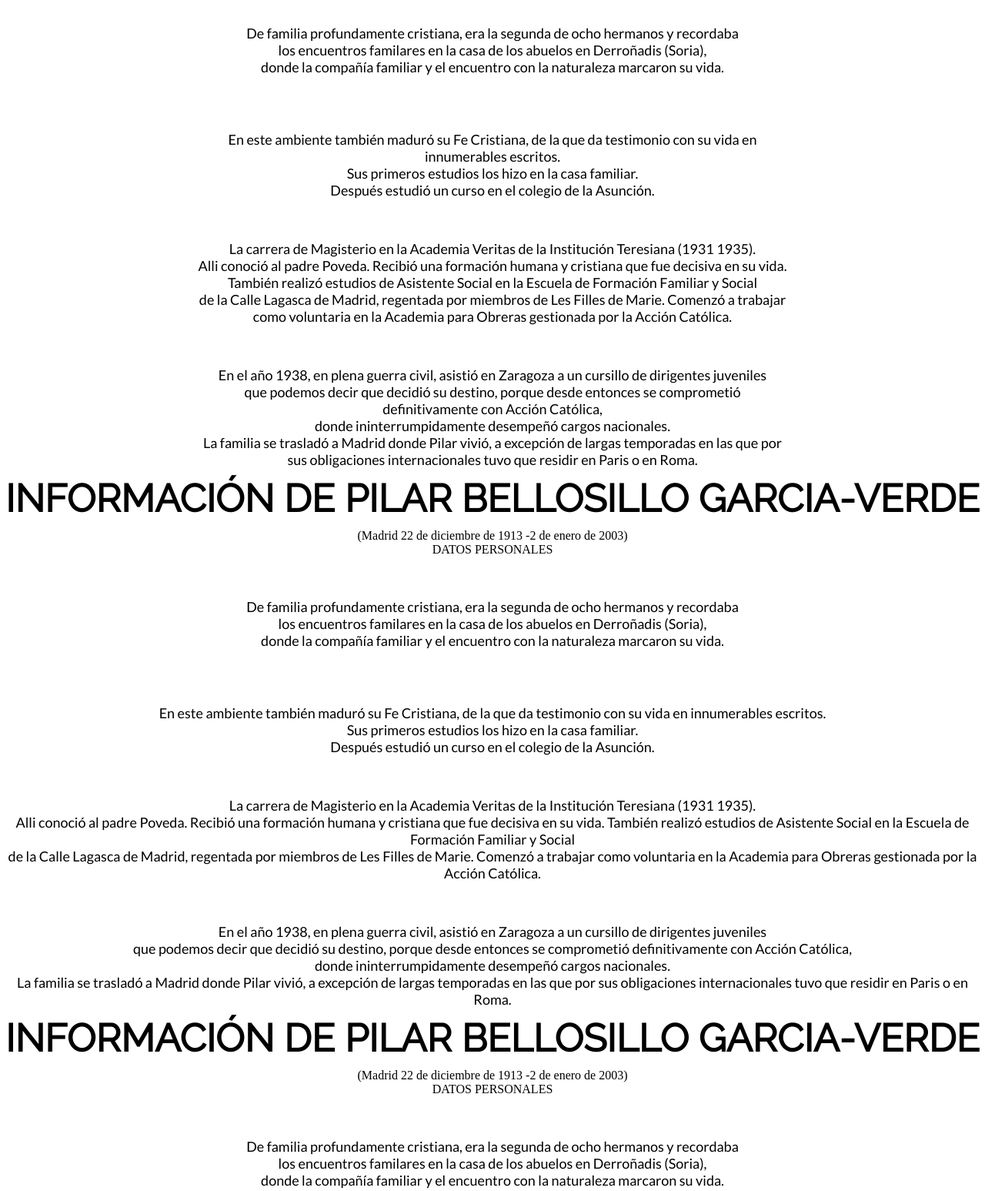
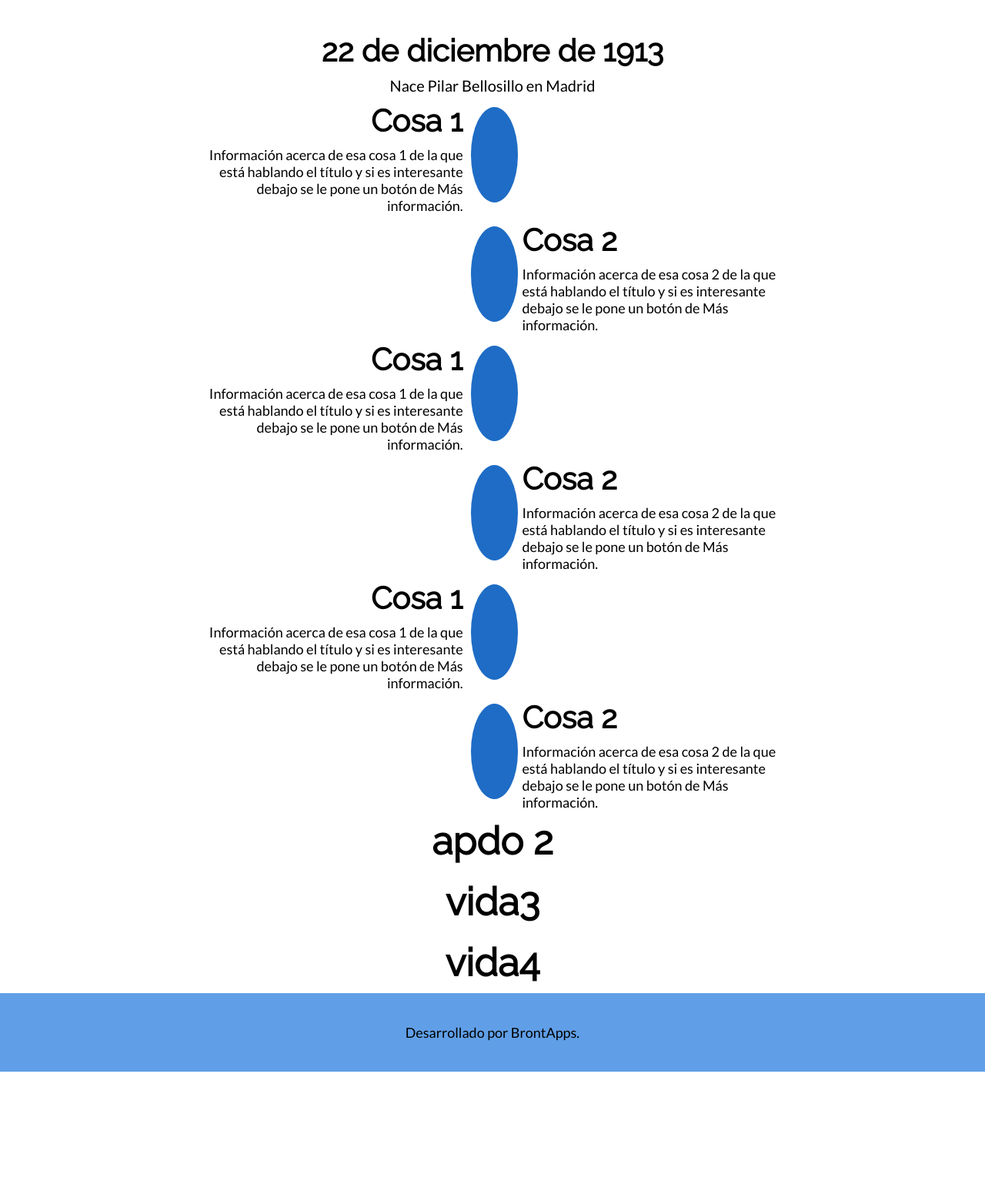
Before and after one commit to alexbertis/pilar-bellosillo, a plain HTML site: page pilarbellosillo/public/index.html in a window 1280 px wide. Shown: the part 1180-2727 px from the top of the page at 77% size. After the commit the page ends 2572 px from the top, so only its background shows below. Drawn offline with Linux system fonts and the light colour scheme.

Commit message:
Añadida plantilla timeline

```diff
--- a/pilarbellosillo/public/index.html
+++ b/pilarbellosillo/public/index.html
@@ -23,72 +23,54 @@
     <div class="main">
         <div id="vidaPre" style="height: 100px;"></div>
         <div id="vida">
-        <h4 style="font-size: 50px">INFORMACIÓN DE PILAR BELLOSILLO GARCIA-VERDE</h4>
-        (Madrid 22 de diciembre de 1913 -2 de enero de 2003)
-        <br>DATOS PERSONALES<br><br><br><br>
-        <p>De familia profundamente cristiana, era la segunda de ocho hermanos y recordaba<br>
-        los encuentros familares en la casa de los abuelos en Derroñadis (Soria), <br>donde la
-        compañía familiar y el encuentro con la naturaleza marcaron su vida.</p><br><br><br><br>
-        <p>En este ambiente también maduró su Fe Cristiana, de la que da testimonio con su vida en innumerables escritos.<br>
-        Sus primeros estudios los hizo en la casa familiar.<br> Después estudió un curso en el
-        colegio de la Asunción.</p><br><br><br>
-        <p>La carrera de Magisterio en la Academia Veritas de la Institución Teresiana (1931
-        1935). <br>Alli conoció al padre Poveda. Recibió una formación humana y cristiana que fue decisiva en su vida.
-        También realizó estudios de Asistente Social en la Escuela de Formación Familiar y Social<br> de la Calle Lagasca de Madrid, regentada por miembros de Les Filles de Marie.
-        Comenzó a trabajar como voluntaria en la Academia para Obreras gestionada por la Acción Católica.</p><br><br><br>
-        <p>En el año 1938, en plena guerra civil, asistió en Zaragoza a un cursillo de dirigentes juveniles<br> que podemos decir que decidió su destino, porque desde entonces se comprometió definitivamente con Acción Católica,<br> donde ininterrumpidamente desempeñó cargos nacionales.
-        <br>La familia se trasladó a Madrid donde Pilar vivió, a excepción de largas temporadas en las que por sus obligaciones internacionales tuvo que residir en Paris o en Roma.</p>
+            <h4 style="font-size: 50px">INFORMACIÓN DE PILAR BELLOSILLO GARCIA-VERDE</h4>
+            (Madrid 22 de diciembre de 1913 -2 de enero de 2003)
+            <br>DATOS PERSONALES<br><br><br><br>
+            <div class="crono">
+                <div class="cronoT" style="grid-row: 1">
+                    <h3>22 de diciembre de 1913</h3>
+                    <p style="font-size: 20px">Nace Pilar Bellosillo en Madrid</p>
+                </div>
+                <div class="cronoL" style="grid-row: 2">
+                    <h3>Cosa 1</h3>
+                    <p>Información acerca de esa cosa 1 de la que está hablando el título y si es interesante debajo se le pone un botón de Más información.</p>
+                </div>
+                <div class="cronoC circulo100"  style="grid-row: 2"></div>
+                <div class="cronoC circulo100"  style="grid-row: 3"></div>
+                <div class="cronoR"  style="grid-row: 3">
+                    <h3>Cosa 2</h3>
+                    <p>Información acerca de esa cosa 2 de la que está hablando el título y si es interesante debajo se le pone un botón de Más información.</p>
+                </div>
+                <div class="cronoL" style="grid-row: 4">
+                    <h3>Cosa 1</h3>
+                    <p>Información acerca de esa cosa 1 de la que está hablando el título y si es interesante debajo se le pone un botón de Más información.</p>
+                </div>
+                <div class="cronoC circulo100"  style="grid-row: 4"></div>
+                <div class="cronoC circulo100"  style="grid-row: 5"></div>
+                <div class="cronoR"  style="grid-row: 5">
+                    <h3>Cosa 2</h3>
+                    <p>Información acerca de esa cosa 2 de la que está hablando el título y si es interesante debajo se le pone un botón de Más información.</p>
+                </div>
+                <div class="cronoL" style="grid-row: 6">
+                    <h3>Cosa 1</h3>
+                    <p>Información acerca de esa cosa 1 de la que está hablando el título y si es interesante debajo se le pone un botón de Más información.</p>
+                </div>
+                <div class="cronoC circulo100"  style="grid-row: 6"></div>
+                <div class="cronoC circulo100"  style="grid-row: 7"></div>
+                <div class="cronoR"  style="grid-row: 7">
+                    <h3>Cosa 2</h3>
+                    <p>Información acerca de esa cosa 2 de la que está hablando el título y si es interesante debajo se le pone un botón de Más información.</p>
+                </div>
+            </div>
         </div>
         <div id="vida2">
-        <h4 style="font-size: 50px">INFORMACIÓN DE PILAR BELLOSILLO GARCIA-VERDE</h4>
-        (Madrid 22 de diciembre de 1913 -2 de enero de 2003)
-        <br>DATOS PERSONALES<br><br><br><br>
-        <p>De familia profundamente cristiana, era la segunda de ocho hermanos y recordaba<br>
-        los encuentros familares en la casa de los abuelos en Derroñadis (Soria), <br>donde la
-        compañía familiar y el encuentro con la naturaleza marcaron su vida.</p><br><br><br><br>
-        <p>En este ambiente también maduró su Fe Cristiana, de la que da testimonio con su vida en innumerables escritos.<br>
-        Sus primeros estudios los hizo en la casa familiar.<br> Después estudió un curso en el
-        colegio de la Asunción.</p><br><br><br>
-        <p>La carrera de Magisterio en la Academia Veritas de la Institución Teresiana (1931
-        1935). <br>Alli conoció al padre Poveda. Recibió una formación humana y cristiana que fue decisiva en su vida.
-        También realizó estudios de Asistente Social en la Escuela de Formación Familiar y Social<br> de la Calle Lagasca de Madrid, regentada por miembros de Les Filles de Marie.
-        Comenzó a trabajar como voluntaria en la Academia para Obreras gestionada por la Acción Católica.</p><br><br><br>
-        <p>En el año 1938, en plena guerra civil, asistió en Zaragoza a un cursillo de dirigentes juveniles<br> que podemos decir que decidió su destino, porque desde entonces se comprometió definitivamente con Acción Católica,<br> donde ininterrumpidamente desempeñó cargos nacionales.
-        <br>La familia se trasladó a Madrid donde Pilar vivió, a excepción de largas temporadas en las que por sus obligaciones internacionales tuvo que residir en Paris o en Roma.</p>
+        <h4 style="font-size: 50px">apdo 2</h4>
         </div>
         <div id="vida3">
-        <h4 style="font-size: 50px">INFORMACIÓN DE PILAR BELLOSILLO GARCIA-VERDE</h4>
-        (Madrid 22 de diciembre de 1913 -2 de enero de 2003)
-        <br>DATOS PERSONALES<br><br><br><br>
-        <p>De familia profundamente cristiana, era la segunda de ocho hermanos y recordaba<br>
-        los encuentros familares en la casa de los abuelos en Derroñadis (Soria), <br>donde la
-        compañía familiar y el encuentro con la naturaleza marcaron su vida.</p><br><br><br><br>
-        <p>En este ambiente también maduró su Fe Cristiana, de la que da testimonio con su vida en innumerables escritos.<br>
-        Sus primeros estudios los hizo en la casa familiar.<br> Después estudió un curso en el
-        colegio de la Asunción.</p><br><br><br>
-        <p>La carrera de Magisterio en la Academia Veritas de la Institución Teresiana (1931
-        1935). <br>Alli conoció al padre Poveda. Recibió una formación humana y cristiana que fue decisiva en su vida.
-        También realizó estudios de Asistente Social en la Escuela de Formación Familiar y Social<br> de la Calle Lagasca de Madrid, regentada por miembros de Les Filles de Marie.
-        Comenzó a trabajar como voluntaria en la Academia para Obreras gestionada por la Acción Católica.</p><br><br><br>
-        <p>En el año 1938, en plena guerra civil, asistió en Zaragoza a un cursillo de dirigentes juveniles<br> que podemos decir que decidió su destino, porque desde entonces se comprometió definitivamente con Acción Católica,<br> donde ininterrumpidamente desempeñó cargos nacionales.
-        <br>La familia se trasladó a Madrid donde Pilar vivió, a excepción de largas temporadas en las que por sus obligaciones internacionales tuvo que residir en Paris o en Roma.</p>
+        <h4 style="font-size: 50px">vida3</h4>
         </div>
         <div id="vida4">
-        <h4 style="font-size: 50px">INFORMACIÓN DE PILAR BELLOSILLO GARCIA-VERDE</h4>
-        (Madrid 22 de diciembre de 1913 -2 de enero de 2003)
-        <br>DATOS PERSONALES<br><br><br><br>
-        <p>De familia profundamente cristiana, era la segunda de ocho hermanos y recordaba<br>
-        los encuentros familares en la casa de los abuelos en Derroñadis (Soria), <br>donde la
-        compañía familiar y el encuentro con la naturaleza marcaron su vida.</p><br><br><br><br>
-        <p>En este ambiente también maduró su Fe Cristiana, de la que da testimonio con su vida en innumerables escritos.<br>
-        Sus primeros estudios los hizo en la casa familiar.<br> Después estudió un curso en el
-        colegio de la Asunción.</p><br><br><br>
-        <p>La carrera de Magisterio en la Academia Veritas de la Institución Teresiana (1931
-        1935). <br>Alli conoció al padre Poveda. Recibió una formación humana y cristiana que fue decisiva en su vida.
-        También realizó estudios de Asistente Social en la Escuela de Formación Familiar y Social<br> de la Calle Lagasca de Madrid, regentada por miembros de Les Filles de Marie.
-        Comenzó a trabajar como voluntaria en la Academia para Obreras gestionada por la Acción Católica.</p><br><br><br>
-        <p>En el año 1938, en plena guerra civil, asistió en Zaragoza a un cursillo de dirigentes juveniles<br> que podemos decir que decidió su destino, porque desde entonces se comprometió definitivamente con Acción Católica,<br> donde ininterrumpidamente desempeñó cargos nacionales.
-        <br>La familia se trasladó a Madrid donde Pilar vivió, a excepción de largas temporadas en las que por sus obligaciones internacionales tuvo que residir en Paris o en Roma.</p>
+        <h4 style="font-size: 50px">vida4</h4>
         </div>
     </div>
     <footer>
--- a/pilarbellosillo/public/styles.css
+++ b/pilarbellosillo/public/styles.css
@@ -83,6 +83,55 @@
 footer {
   padding: 40px;
   background: #609fe7
+}
+
+
+.crono {
+  display: grid;
+  grid-auto-columns: 45% 10% 45%;
+  width: 100%
+}
+
+.cronoT {
+  grid-column-start: 1;
+  grid-column-end: 4
+}
+.cronoL {
+  grid-column: 1
+}
+.cronoC {
+  grid-column: 2
+}
+.cronoR {
+  grid-column: 3
+}
+
+.cronoL * {
+  justify-content: end;
+  text-align: end
+}
+.cronoR * {
+  justify-content: start;
+  text-align: start
+}
+
+.vl {
+  border-left: 6px solid green;
+  position: relative;
+  left: 50%;
+  margin-left: -3px;
+  top: 0;
+  grid-column: 2;
+  grid-row-start: 1;
+  grid-row-end: 4
+}
+
+.circulo100 {
+  margin: 10px;
+  height: 80%;
+  width: 80%;
+  border-radius: 80%;
+  background-color: #1e6cc5
 }
 
 .unselectable{
```
Lines whose indentation alone changed are shown as unchanged.
